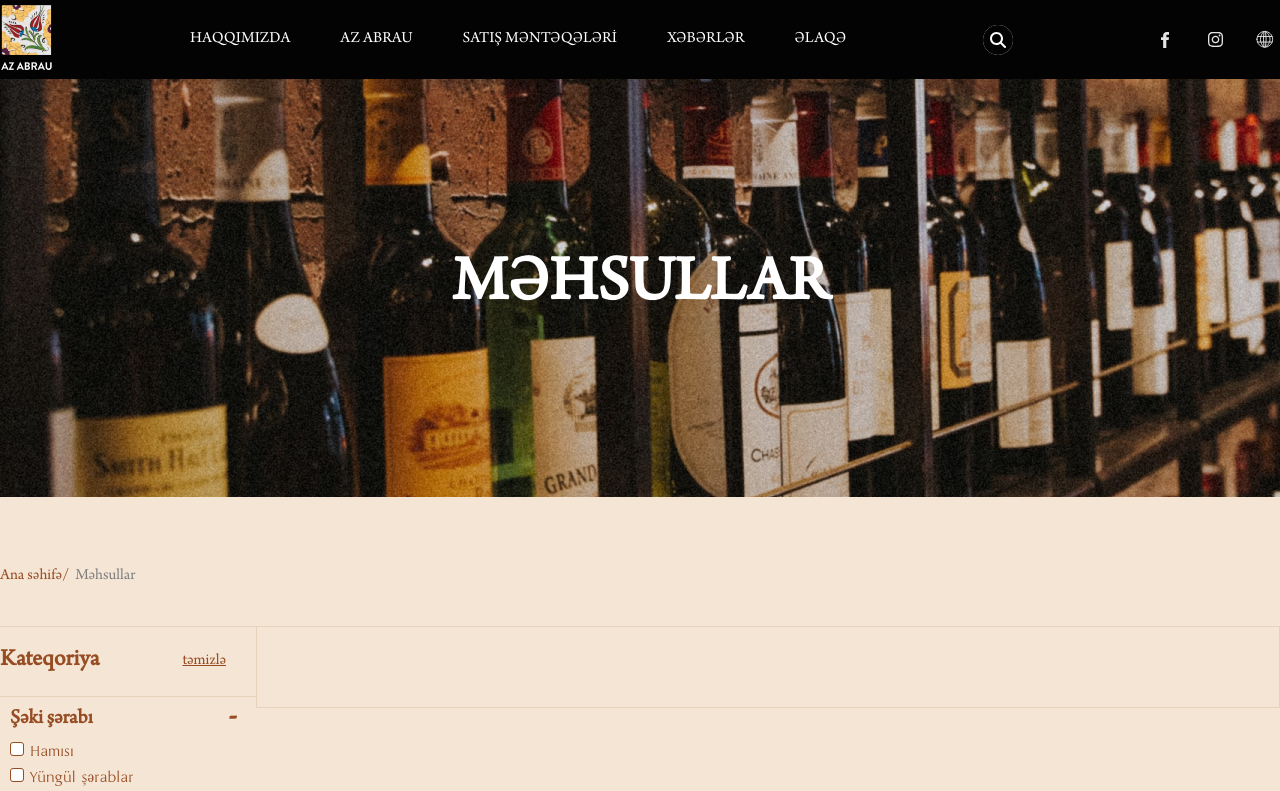
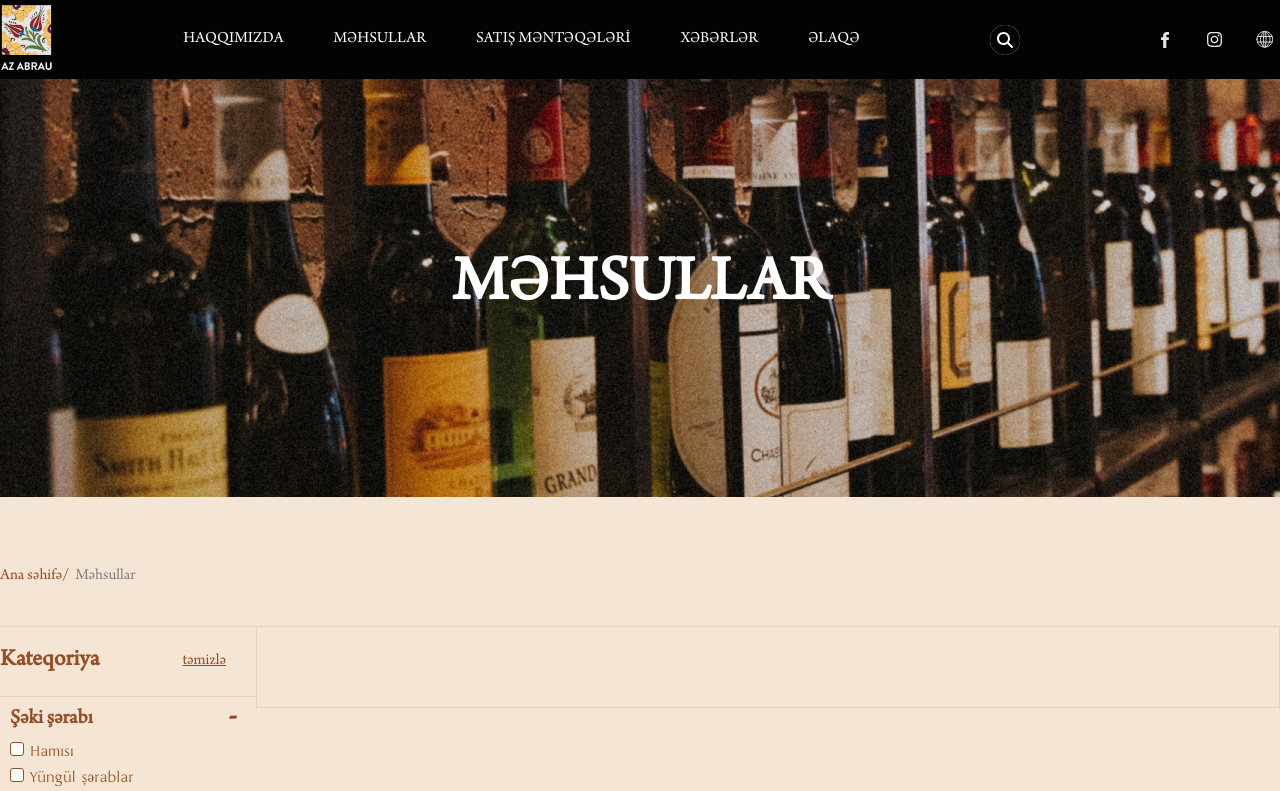
Before and after one commit to Sada-Shukurova/AZ-Abrau_wine, a plain HTML site: page pages/Products/index.html in a window 1280 px wide. Shown: the top 791 px of the page. Drawn offline with Linux system fonts and the light colour scheme; no server answers.

Commit message:
filter section

```diff
--- a/pages/Products/index.html
+++ b/pages/Products/index.html
@@ -25,7 +25,7 @@
             <!-- nav -->
             <nav class="d-flex align-center">
                 <a class="navLink" href="about">HAQQIMIZDA</a>
-                <a class="navLink" href="azAbrau">AZ ABRAU</a>
+                <a class="navLink" href="azAbrau">MƏHSULLAR</a>
                 <a class="navLink" href="satish">SATIŞ MƏNTƏQƏLƏRİ</a>
                 <a class="navLink" href="xeberler">XƏBƏRLƏR</a>
                 <a class="navLink" href="elaqe">ƏLAQƏ</a>
@@ -88,7 +88,7 @@
         <!-- nav -->
         <nav id="mobile-nav" class="d-flex flex-column">
             <a class="navLink" href="about">HAQQIMIZDA</a>
-            <a class="navLink" href="azAbrau">AZ ABRAU</a>
+            <a class="navLink" href="azAbrau">MƏHSULLAR</a>
             <a class="navLink" href="satish">SATIŞ MƏNTƏQƏLƏRİ</a>
             <a class="navLink" href="xeberler">XƏBƏRLƏR</a>
             <a class="navLink" href="elaqe">ƏLAQƏ</a>
@@ -160,7 +160,7 @@
                                     </li>
 
                                     <li class="filter-attribute-item">
-                                        <input type="checkbox" id="sheki-attribute-2"
+                                        <input type="checkbox" onchange="onChange(event)" id="sheki-attribute-2"
                                             class="filter-attribute-checkbox ib-m">
                                         <label for="sheki-attribute-2" class="filter-attribute-label ib-m">
                                             Yüngül şərablar
```
Also changed, not shown: pages/Products/app.js (+18 -0 lines).
